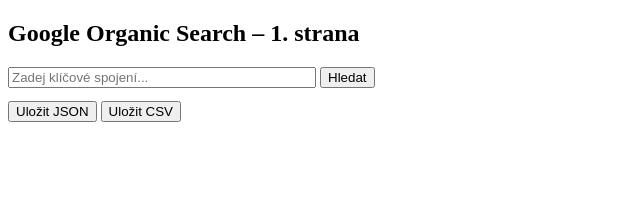
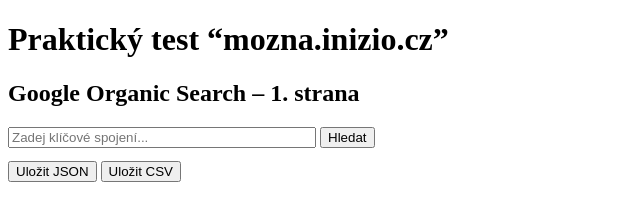
Before and after one commit to cybertron1272-alt/google-organic-scraper, a website: page index.html in a window 1280 px wide. Shown: the whole page, without its empty margins (0-640 px from the left). Drawn offline with Linux system fonts and the light colour scheme.

Commit message:
Update index.html

```diff
--- a/index.html
+++ b/index.html
@@ -6,6 +6,7 @@
 <title>Google 1. strana – Organic výsledky</title>
 </head>
 <body>
+  <h1>Praktický test “mozna.inizio.cz”</h1>
   <h2>Google Organic Search – 1. strana</h2>
   <input id="kw" placeholder="Zadej klíčové spojení..." style="width:300px"/>
   <button onclick="search()">Hledat</button>
```
